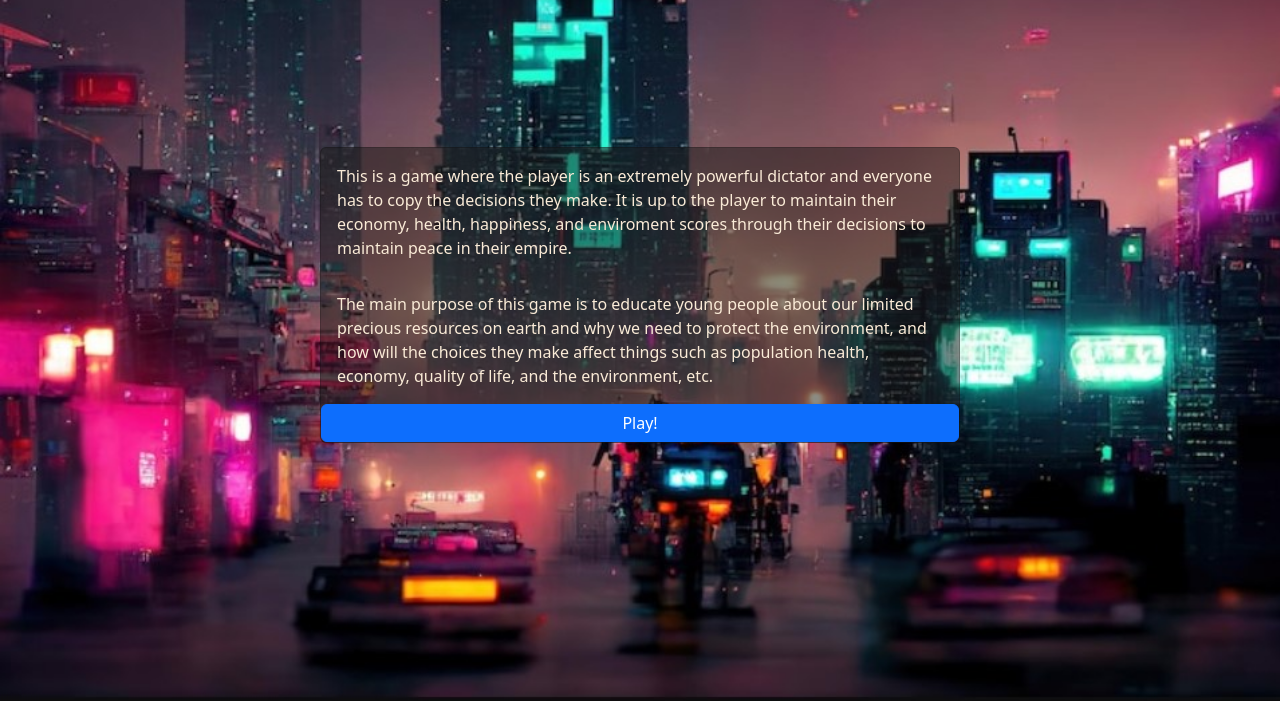
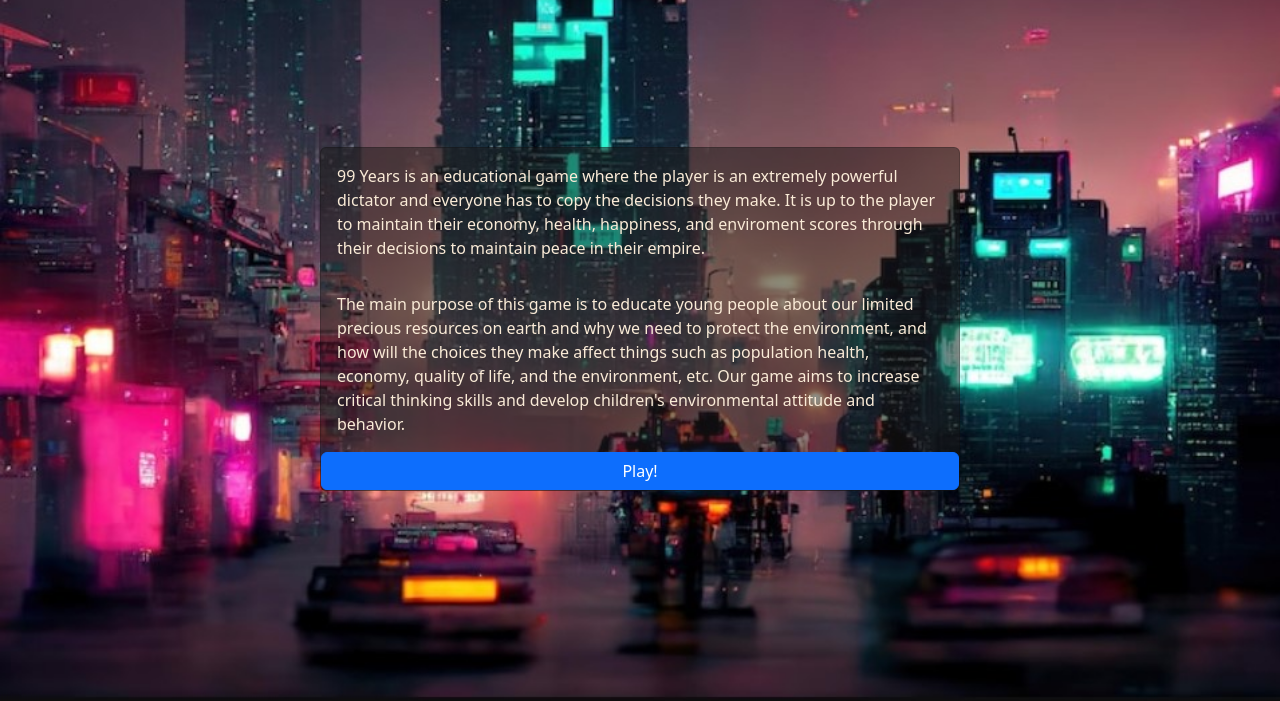
Before and after one commit to ChauNLe/99Years, a plain HTML site: page public/about.html in a window 1280 px wide. Shown: the part 99-800 px from the top of the page. Drawn offline with nearby package versions, Linux system fonts and the light colour scheme.

Commit message:
Update about.html

```diff
--- a/public/about.html
+++ b/public/about.html
@@ -42,7 +42,7 @@
 
     <div id = "about" class="card col-6 mx-auto">
         <div class="card-body">
-            This is a game where the player is an extremely powerful dictator and everyone has to
+            99 Years is an educational game where the player is an extremely powerful dictator and everyone has to
             copy the decisions they make.
             It is up to the player to maintain their economy, health, happiness, and enviroment scores
             through their decisions to maintain peace in their empire.
@@ -51,7 +51,8 @@
         <div class="card-body">
             The main purpose of this game is to educate young people about our limited precious resources
             on earth and why we need to protect the environment, and how will the choices they make affect
-            things such as population health, economy, quality of life, and the environment, etc.
+            things such as population health, economy, quality of life, and the environment, etc. Our game
+            aims to increase critical thinking skills and develop children's environmental attitude and behavior.
         </div>
         <a href="./index.html" class="btn btn-primary">Play!</a>
       </div>
```
